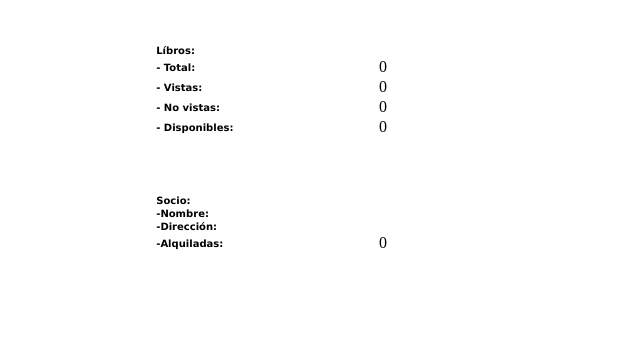
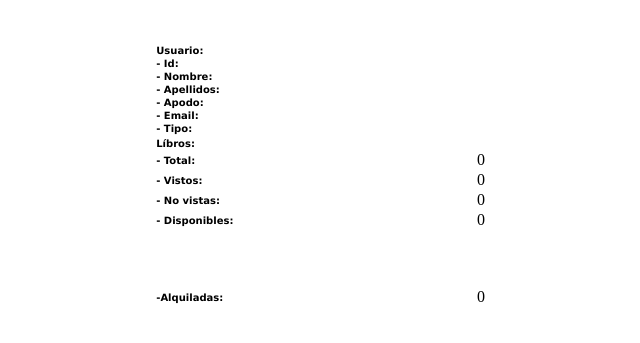
Before and after one commit to andrejlucansky/Biblioteca, a PHP site: page /principal.php in a window 1280 px wide. Shown: the top 343 px of the page, without its empty margins (213-853 px from the left). Run offline with PHP 8.4, Linux system fonts and the light colour scheme; the visitor is signed in with stand-in values (Sample User, id 1); data that the repository does not hold is empty.

Commit message:
principal terminando

```diff
--- a/index.php
+++ b/index.php
@@ -5,9 +5,9 @@
     $logueado =  $_SESSION['logueado'];
 }
 
-if(isset($_SESSION['idSocio']))
+if(isset($_SESSION['id']))
 {
-    $idSocio = $_SESSION['idSocio'];
+    $id = $_SESSION['id'];
 }
 
 if(isset($_GET['contenido']))
--- a/login.php
+++ b/login.php
@@ -3,20 +3,19 @@
 		Conectar();
 	 $identificacion= $_POST['identificacion'];
 	 $password = $_POST['password'];
-		$clausula="SELECT * FROM usuario WHERE nombre='$identificacion' AND password='$password'";
+		$clausula="SELECT * FROM usuario WHERE apodo='$identificacion' AND password='$password'";
 		$result=mysql_query($clausula);
 		$row=mysql_fetch_array($result);
 				// Si el numero de registros que lo cumplen es mayor que 0 correcto, si no es que no hay ninguna error.
 			if (mysql_num_rows($result)>0) {
 			session_start();
 			$_SESSION['logueado'] = 1;
-			$_SESSION['idSocio'] = $identificacion;
+			$_SESSION['id'] = $row[id];
 			//setcookie("videoclubNTI", $row[idSocio], time()+36000,"/","");
 			header("Location:index.php?contenido=principal");
 
 			}
 			else {
-                echo"<script>console.log('fuuuck');</script>";
 			header("Location:index.php?contenido=portada") ;
 			}
 	?>
--- a/principal.php
+++ b/principal.php
@@ -1,6 +1,6 @@
 <?php session_start();
 $logueado = $_SESSION['logueado'];
-$idSocio = $_SESSION['idSocio'];
+$id = $_SESSION['id'];
 if($logueado!=1) header("Location:index.php?login");
 ?>
 <html>
@@ -18,16 +18,75 @@
 <br>
 <br>
 <table width="43%"  border="0" align="center" cellspacing="0">
+    <tr><td><span class="style14">Usuario:</span></tr></td>
+    <tr>
+        <td><span class="style14">- Id:</span></td>
+        <td><?php
+
+            $clausula="SELECT * FROM usuario WHERE id='$id'";
+            $result=mysql_fetch_array(mysql_query($clausula));
+
+            echo $result[id];
+
+            ?></td>
+    </tr>
+    <tr>
+        <td><span class="style14">- Nombre:</span></td>
+        <td><?php
+
+
+            echo  $result[nombre];
+
+            ?></td>
+    </tr>
+    <tr>
+        <td><span class="style14">- Apellidos:</span></td>
+        <td><?php
+
+
+            echo  $result[apellidos];
+
+            ?></td>
+    </tr>
+    <tr>
+        <td><span class="style14">- Apodo:</span></td>
+        <td><?php
+
+
+            echo  $result[apodo];
+
+            ?></td>
+    </tr>
+    <tr>
+        <td><span class="style14">- Email:</span></td>
+        <td><?php
+
+
+            echo  $result[email];
+
+            ?></td>
+    </tr>
+    <tr>
+        <td><span class="style14">- Tipo:</span></td>
+        <td><?php
+
+
+            echo  $result[tipo];
+
+            ?></td>
+    </tr>
+    <td width="59%"><span class="style15"></span></td>
+
   <tr>
     <td width="41%"><span class="style14">L&iacute;bros:</span></td>
     <td width="59%"><span class="style15"></span></td>
-  </tr>
+
   <tr>
     <td><span class="style14">- Total: </span></td>
     <td>
 
 	<?php
-	$clausula="SELECT COUNT(*) FROM peliculas";
+	$clausula="SELECT COUNT(*) FROM libro";
 		$result=mysql_fetch_array(mysql_query($clausula));
 		$total = $result[0];
 		echo $total;
@@ -35,14 +94,11 @@
 	?>&nbsp;</td>
   </tr>
   <tr>
-    <td><span class="style14">- Vistas: </span></td>
+    <td><span class="style14">- Vistos:</span></td>
     <td><?php
-	$clausula="SELECT COUNT(*) FROM historial WHERE idSocio='$idSocio'";
+	$clausula="SELECT COUNT(DISTINCT LIBRO_id) FROM prestamo WHERE USUARIO_id='$id'";
 	$result=mysql_fetch_array(mysql_query($clausula));
 		$vistas = $result[0];
-	$clausula="SELECT COUNT(*) FROM alquileres WHERE idSocio='$idSocio'";
-	$result=mysql_fetch_array(mysql_query($clausula));
-		$vistas += $result[0];
 
 		echo $vistas;
 
@@ -56,9 +112,9 @@
     <td><span class="style14">- Disponibles: </span></td>
     <td>
 	<?php
-	$clausula="SELECT COUNT(*) FROM peliculas WHERE alquilada!=1";
+	$clausula="SELECT COUNT(*) FROM prestamo WHERE desde IS NOT NULL AND hasta IS NULL";
 	$result=mysql_fetch_array(mysql_query($clausula));
-		$vistas = $result[0];
+		$vistas = $total - $result[0];
 		echo $vistas;
 		?>
 	</td>
@@ -73,34 +129,10 @@
     <td><span class="style15"></span></td>
   </tr>
   <tr>
-    <td><span class="style14">Socio:</span></td>
-    <td><span class="style15"></span></td>
-  </tr>
-  <tr>
-    <td><span class="style14">-Nombre:</span></td>
-    <td><?php
-
-	$clausula="SELECT * FROM socios WHERE idSocio='$idSocio'";
-	$result=mysql_fetch_array(mysql_query($clausula));
-
-		echo $result[nombre];
-
-		?></td>
-  </tr>
-  <tr>
-    <td><span class="style14">-Direcci&oacute;n:</span></td>
-    <td><?php
-
-
-		echo  $result[direccion];
-
-		?></td>
-  </tr>
-  <tr>
     <td><span class="style14">-Alquiladas:</span></td>
     <td>
       <?php
-	    $clausula="SELECT count(*) FROM alquileres WHERE idSocio='$idSocio'";
+	    $clausula="SELECT count(*) FROM prestamo WHERE USUARIO_id='$id' AND hasta IS NULL";
 	    $result=mysql_fetch_array(mysql_query($clausula));
 		echo  $result[0];
 
```
